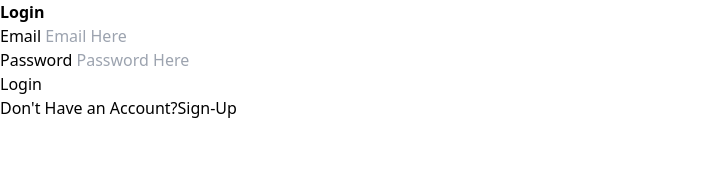
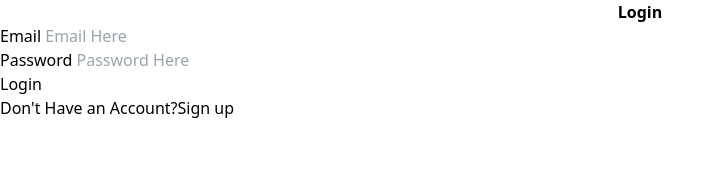
Before and after one commit to VuJustin/CS160-Project-Group-6, a React (Vite) app in the folder frontend/: page / in a window 1280 px wide. Shown: the top 170 px of the page, without its empty margins (0-724 px from the left). Built offline with nearby package versions, Linux system fonts and the light colour scheme.

Commit message:
frontend touches

```diff
--- a/frontend/src/pages/Login.jsx
+++ b/frontend/src/pages/Login.jsx
@@ -83,7 +83,7 @@ const Login = () => {
         // </div>
 
         <div className='p-4'>
-            <h1 className='text-3xl my-4'> <strong> Login </strong> </h1>
+            <h1 className='text-3xl my-4' align="center"> <strong> Login </strong> </h1>
             <div className ='flex flex-col border-2 border-sky-400 rounded-xl w-[600px] p-4 mx-auto'>
                 <div className = 'my-4'>
                     <label className='text-xl mr-4 text-gray-500'> Email </label>
@@ -115,8 +115,8 @@ const Login = () => {
 
             <div className ='flex flex-col border-2 border-sky-400 rounded-xl w-[600px] p-4 mx-auto'>
             <label className = "text-xl mr-4 text-gray-500">Don't Have an Account?</label>
-                <Link to="/user/signup" className="btn btn-default border w-100 bg-light rounded-0 text-decoration-none">
-                     Sign-Up
+                <Link to="/user/signup" className="btn btn-default border w-100 bg-light rounded-0 text-decoration-none" align="center">
+                    <button className='p-2 bg-sky-300 m-8'>Sign up</button>
                  </Link>
             </div>
 
--- a/frontend/src/pages/Signup.jsx
+++ b/frontend/src/pages/Signup.jsx
@@ -34,7 +34,7 @@ const Signup = () => {
 
     return(
         <div className='p-4'>
-            <h1 className='text-3xl my-4'> <strong> SignUp </strong> </h1>
+            <h1 className='text-3xl my-4' align="center"> <strong> Sign Up </strong> </h1>
             <div className ='flex flex-col border-2 border-sky-400 rounded-xl w-[600px] p-4 mx-auto'>
                 <div className='my-4'>
                     <label className='text-xl mr-4 text-gray-500'> Name </label>
@@ -71,7 +71,7 @@ const Signup = () => {
                     />
                 </div>
 
-                <button className='p-2 bg-sky-300 m-8' onClick={handleSubmit}>Signup</button>
+                <button className='p-2 bg-sky-300 m-8' onClick={handleSubmit}>Sign up</button>
 
             </div>
 
```
